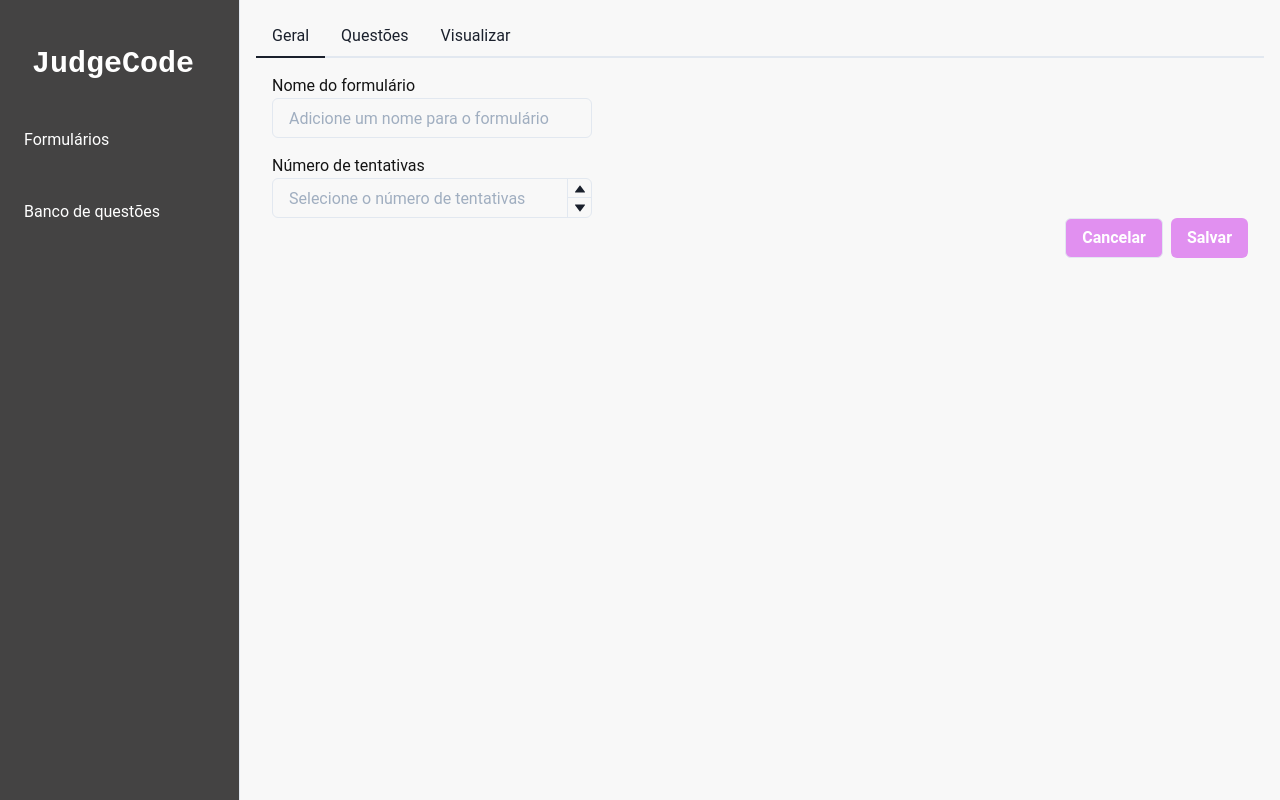
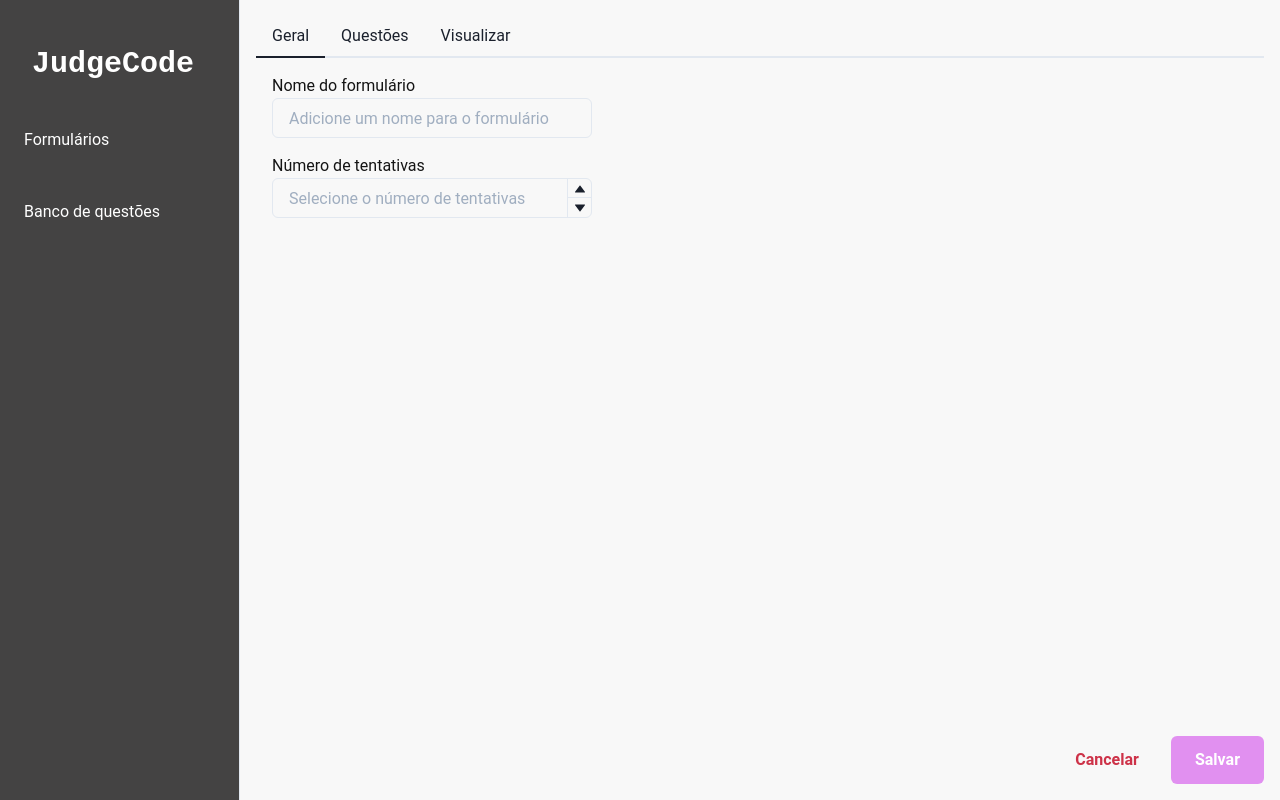
Before and after one commit to VictorBDias/judgecode-ts, a React (Create React App) app: page /forms/create in a window 1280 px wide. Built offline with nearby package versions, Linux system fonts and the light colour scheme.

Commit message:
Add footerButton molecule

```diff
--- a/package.json
+++ b/package.json
@@ -29,6 +29,7 @@
     "eslint-plugin-react": "^7.24.0",
     "eslint-plugin-react-hooks": "^4.3.0",
     "framer-motion": "^5",
+    "polished": "^4.1.4",
     "react": "^17.0.2",
     "react-dom": "^17.0.2",
     "react-hook-form": "^7.27.0",
--- a/src/modules/forms/pages/CreateForm/CreateForm.page.tsx
+++ b/src/modules/forms/pages/CreateForm/CreateForm.page.tsx
@@ -3,7 +3,7 @@ import { useForm } from 'react-hook-form';
 
 //* CUSTOM IMPORTS
 import { FormInput } from '../../../../shared/components/atoms';
-import { Tabs } from '../../../../shared/components/molecules';
+import { Tabs, FooterButtons } from '../../../../shared/components/molecules';
 import { GeneralTab } from './components/GeneralTab/GeneralTab';
 
 // import { Teste } from './interfaces/formList.interface';\type FormInputs = {
@@ -22,9 +22,12 @@ const CreateForm = () => {
   const onSubmit = (data: any) => console.log(data);
 
   return (
-    <Tabs tabs={tabs} variant="line">
-      <GeneralTab />
-    </Tabs>
+    <>
+      <Tabs tabs={tabs} variant="line">
+        <GeneralTab />
+      </Tabs>
+      <FooterButtons formId="form-form" type="submit" onCancel={() => console.log('cancel')} />
+    </>
   );
 };
 
--- a/src/modules/forms/pages/CreateForm/components/GeneralTab/GeneralTab.tsx
+++ b/src/modules/forms/pages/CreateForm/components/GeneralTab/GeneralTab.tsx
@@ -23,7 +23,6 @@ const GeneralTab = () => {
       <FormInput style={{ marginBottom: 16, maxWidth: 320 }} {...register('title', { required: true })} placeholder="Adicione um nome para o formulário" label="Nome do formulário" />
       <NumericFormInput {...register('attempts', { required: true })} placeholder="Selecione o número de tentativas" label="Número de tentativas" />
 
-      <FooterButtons type="submit" onCancel={() => console.log('cancel')} />
     </form>
   );
 };
--- a/src/shared/components/atoms/Button/Button.tsx
+++ b/src/shared/components/atoms/Button/Button.tsx
@@ -1,18 +1,35 @@
 import React from 'react';
 import { Button as ButtonC } from '@chakra-ui/react';
+import { lighten, shade } from 'polished';
 
 // CUSTOM IMPORTS
 import { ButtonProps } from './button.interfaces';
 import { Typography } from '..';
 
+type ColorTypes = Pick<ButtonProps, 'color'>;
+
 const Button = ({
   children, onClick, variant, color = 'lightSecondary', ...rest
-}: ButtonProps) => (
+}: ButtonProps) => {
+  // FUNCTIONS
+  const getHoverColor = (color: any) => {
+    switch (color) {
+      case 'lightSecondary':
+        return shade(0.15, '#E190F0');
 
+      case 'null':
+        return lighten(0.4, '#cd3248');
+
+      default:
+        return shade(0.15, '#D172D8');
+    }
+  };
+
+  return (
     <ButtonC
       bg={color}
       variant={variant}
-    _hover={{ bg: 'secondary' }}
+      _hover={{ bg: getHoverColor(color) }}
       {...rest}
     >
       <Typography variant="whiteSubTitle" onClick={onClick}>
@@ -21,5 +38,6 @@ const Button = ({
     </ButtonC>
 
   );
+};
 
 export { Button };
--- a/src/shared/components/atoms/Typography/typography.interfaces.ts
+++ b/src/shared/components/atoms/Typography/typography.interfaces.ts
@@ -3,7 +3,7 @@ import { ReactNode, TextareaHTMLAttributes } from 'react';
 export interface TypographyProps
   extends TextareaHTMLAttributes<HTMLParagraphElement> {
   children: ReactNode | string | number;
-  variant?: 'regular' | 'subTitle' | 'title' | 'whiteTitle' | 'whiteRegular' | 'whiteSubTitle';
+  variant?: 'regular' | 'subTitle' | 'title' | 'whiteTitle' | 'whiteRegular' | 'whiteSubTitle' | 'secondary' | 'error';
   maxLines?: number;
   className?: string;
 }
--- a/src/shared/components/atoms/Typography/typography.styles.ts
+++ b/src/shared/components/atoms/Typography/typography.styles.ts
@@ -49,6 +49,18 @@ export const Paragraph = styled.p<TypographyProps>`
           color: #fff;
           font-weight: bold;
         `;
+      case 'secondary':
+        return css`
+           font-size: 16px;
+           color: #E190F0;
+           font-weight: regular;
+        `;
+      case 'error':
+        return css`
+                  font-size: 16px;
+                  color: #cd3248;
+                  font-weight: regular;
+                `;
       case 'regular':
         return css`
           font-size: 16px;
--- a/src/shared/components/molecules/FooterButtons/FooterButtons.tsx
+++ b/src/shared/components/molecules/FooterButtons/FooterButtons.tsx
@@ -1,7 +1,7 @@
 import React from 'react';
 import { Box } from '@chakra-ui/react';
 
-//* CUSTOM IMPORTS
+// CUSTOM IMPORTS
 import { FooterButtonProps } from './footerButtons.interface';
 import { Button, Typography } from '../../atoms';
 
@@ -21,20 +21,38 @@ function FooterButtons({
   ...rest
 }: FooterButtonProps) {
   return (
-    <Box display="flex" alignItems="center" justifyContent="flex-end" {...rest}>
+    <Box
+      as="footer"
+      // bg="primary"
+      style={{
+        width: '100%',
+        display: 'flex',
+        justifyContent: 'flex-end',
+        alignItems: 'center',
+        padding: 16,
+        position: 'fixed',
+        bottom: 0,
+        right: 0,
+      }}
+      {...rest}
+    >
       {!disableCancelButton && (
       <Button
-          variant="outline"
+        colorScheme="teal"
+        color="null"
+        size="lg"
+        variant="ghost"
         onClick={() => onCancel()}
       >
         {cancelButton || (
-            <Typography>Cancelar</Typography>
+        <Typography variant="error">Cancelar</Typography>
         )}
       </Button>
       )}
 
       {!disableConfirmButton && (
         <Button
+          size="lg"
           variant="regular"
           type={type}
           form={formId}
--- a/src/shared/components/molecules/FooterButtons/footerButtons.interface.ts
+++ b/src/shared/components/molecules/FooterButtons/footerButtons.interface.ts
@@ -3,7 +3,7 @@ import { ReactNode } from 'react';
 export interface FooterButtonProps {
   onCancel: any,
   isDisable?: boolean,
-  formId?: number,
+  formId?: number | string,
   isLoading?: boolean,
   type?: string,
   disableCancelButton?: boolean,
--- a/src/styles/themes.ts
+++ b/src/styles/themes.ts
@@ -5,6 +5,7 @@ export const theme = extendTheme({
     primary: '#242424',
     secondary: '#D172D8',
     lightSecondary: '#E190F0',
+    error: '#cd3248',
     background: '#F8F8F8',
     white: '#fff',
     nav: '#444343',
@@ -18,6 +19,7 @@ export const theme = extendTheme({
     200: '#B3B5C6',
     100: '#D1D2DC',
     50: '#EEEEF2',
+    null: null,
   },
   fonts: {
     heading: 'Roboto',
```
Also changed, not shown: 1 other file (tests, documents, lock files or other folders). Lines whose indentation alone changed are shown as unchanged.
